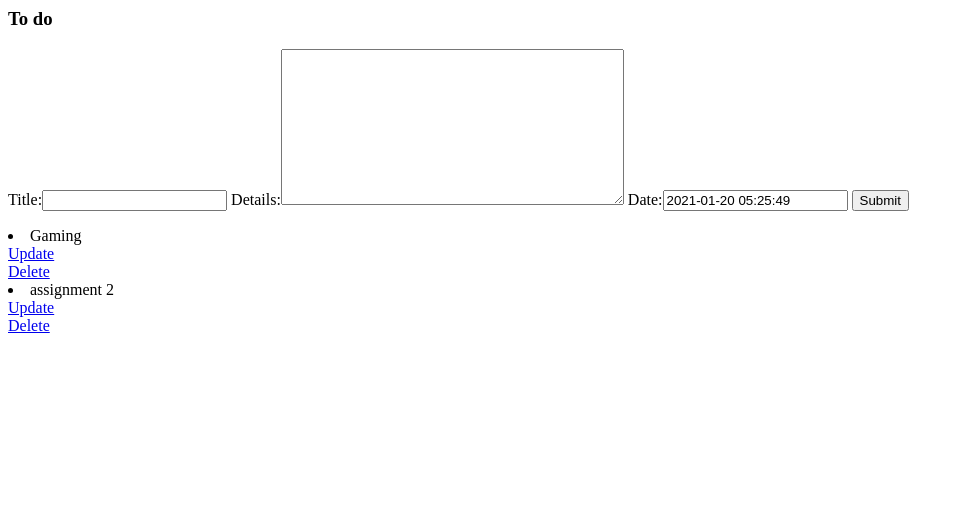
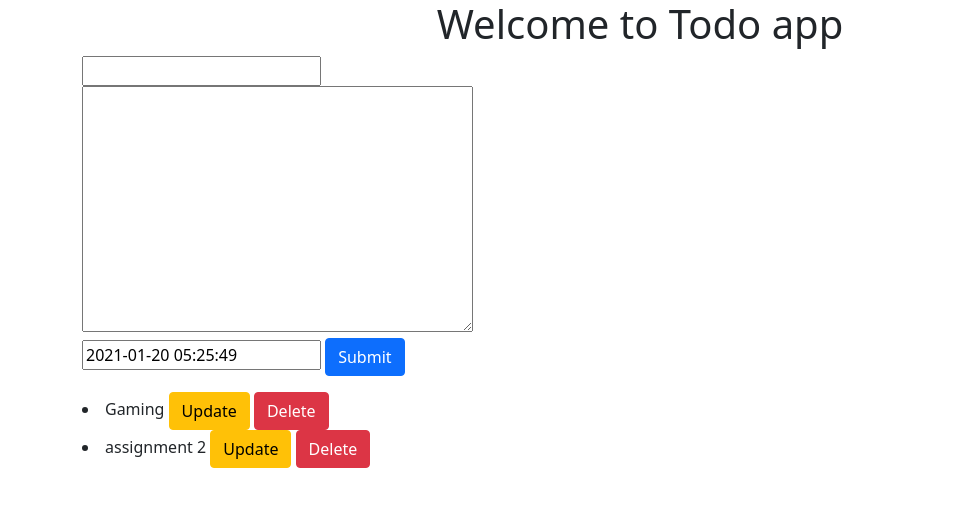
Before and after one commit to YuvrajRajpoot-Dev/Todo-app, a Django app: page / in a window 1280 px wide. Shown: the top 507 px of the page, without its empty margins (0-964 px from the left). Run offline with Django 3.2, Linux system fonts and the light colour scheme; data comes from the database, SQL or seed files in the repository; both versions use the stored data as it was after the commit.

Commit message:
index update

```diff
--- a/todoapp/templates/todo/index.html
+++ b/todoapp/templates/todo/index.html
@@ -1,13 +1,55 @@
-<h3>To do</h3>
-<form method="POST" action="/">
-    {% csrf_token %} {{ form }}
-    <input type="submit" name="creat task" />
-</form>
+<!doctype html>
+<html lang="en">
 
-{% for task in something %}
-<div>
-    <li>{{ task }}</li>
-    <a href="{% url 'update_task' task.id %}">Update</a><br>
-    <a href="{% url 'delete' task.id %}">Delete</a>
-</div>
-{% endfor %}
+<head>
+    <!-- Required meta tags -->
+    <meta charset="utf-8">
+    <meta name="viewport" content="width=device-width, initial-scale=1">
+
+    <!-- Bootstrap CSS -->
+    <link href="https://cdn.jsdelivr.net/npm/bootstrap@5.0.0-beta1/dist/css/bootstrap.min.css" rel="stylesheet"
+        integrity="sha384-giJF6kkoqNQ00vy+HMDP7azOuL0xtbfIcaT9wjKHr8RbDVddVHyTfAAsrekwKmP1" crossorigin="anonymous">
+
+    <title>Todo app</title>
+</head>
+
+<body>
+    <div style="text-align: center;">
+        <h1>Welcome to Todo app </h1>
+    </div>
+    <div class="container">
+        <form method="POST" action="/">
+
+            {% csrf_token %}
+            <div class="mb-3 col-6 ">
+
+                {{ form.title }}
+                {{ form.details }}
+                {{form.date}}
+                <input class="btn btn-primary" type="submit" name="creat task" />
+            </div>
+        </form>
+    </div>
+
+    {% for task in something %}
+    <div class="container">
+        <li>{{ task }}
+            <a class=" btn btn-warning " href="{% url 'update_task' task.id %}">Update</a>
+            <a class="btn btn-danger" href="{% url 'delete' task.id %}">Delete</a><br>
+        </li>
+    </div>
+    {% endfor %}
+
+    <!-- Optional JavaScript; choose one of the two! -->
+
+    <!-- Option 1: Bootstrap Bundle with Popper -->
+    <script src="https://cdn.jsdelivr.net/npm/bootstrap@5.0.0-beta1/dist/js/bootstrap.bundle.min.js"
+        integrity="sha384-ygbV9kiqUc6oa4msXn9868pTtWMgiQaeYH7/t7LECLbyPA2x65Kgf80OJFdroafW"
+        crossorigin="anonymous"></script>
+
+    <!-- Option 2: Separate Popper and Bootstrap JS -->
+    <!--
+    <script src="https://cdn.jsdelivr.net/npm/@popperjs/core@2.5.4/dist/umd/popper.min.js" integrity="sha384-q2kxQ16AaE6UbzuKqyBE9/u/KzioAlnx2maXQHiDX9d4/zp8Ok3f+M7DPm+Ib6IU" crossorigin="anonymous"></script>
+    <script src="https://cdn.jsdelivr.net/npm/bootstrap@5.0.0-beta1/dist/js/bootstrap.min.js" integrity="sha384-pQQkAEnwaBkjpqZ8RU1fF1AKtTcHJwFl3pblpTlHXybJjHpMYo79HY3hIi4NKxyj" crossorigin="anonymous"></script>
+    -->
+</body>
```
Also changed, not shown: db.sqlite3.
